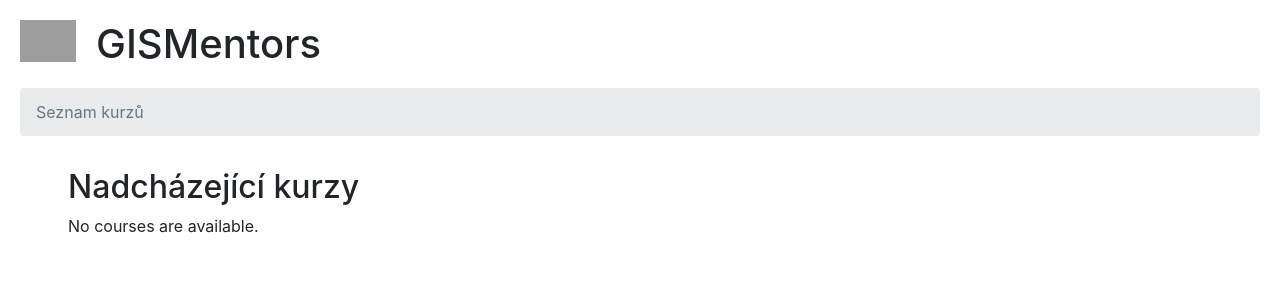
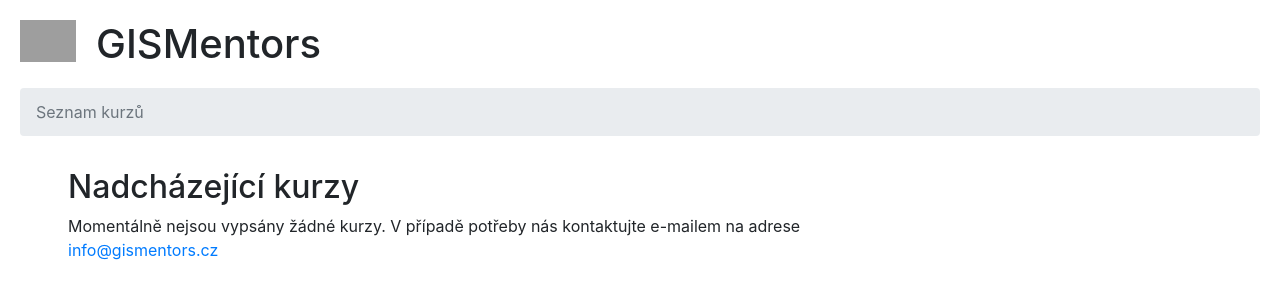
Before and after one commit to OpenGeoLabs/gismentors-registration, a Django app: template registration/templates/courses.html in a window 1280 px wide. Shown: the top 300 px of the page. Run offline with Django 3.2, Linux system fonts and the light colour scheme; the template is opened without the code that fills it, so the values that code supplies are empty; some libraries are stand-ins or nearby versions; grey boxes are pictures that could not be loaded.

Commit message:
Úprava textů

```diff
--- a/registration/templates/courses.html
+++ b/registration/templates/courses.html
@@ -62,6 +62,8 @@
     </tbody>
     </table>
 {% else %}
-    <p>No courses are available.</p>
+    <p>Momentálně nejsou vypsány žádné kurzy. V případě potřeby nás kontaktujte e-mailem na adrese
+        <a href="mailto:info@gismentors.cz">info@gismentors.cz</a>
+    </p>
 {% endif %}
 {% endblock %}
--- a/registration/templates/submitted.html
+++ b/registration/templates/submitted.html
@@ -20,8 +20,8 @@
     </li>
 </ul>
 <p>
-V případě jakýchkoliv dotazů nás prosím kontaktujte na adrese
-<abbr title="uveďte e-mail ve správném formátu">info&nbsp;[zavináč]&nbsp;gismentors&nbsp;[tečka]&nbsp;cz</abbr>.
+V případě jakýchkoliv dotazů nás prosím kontaktujte e-mailem na adrese
+    <a href="mailto:info@gismentors.cz">info@gismentors.cz</a>
 </p>
 <p>
 Děkujeme,
```
